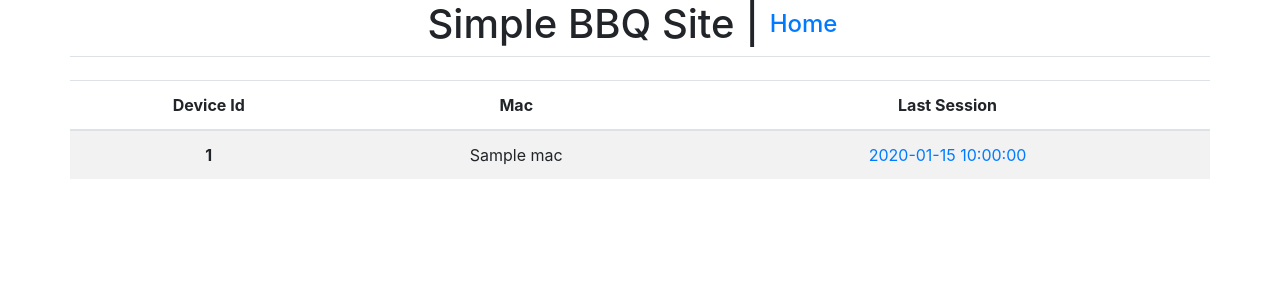
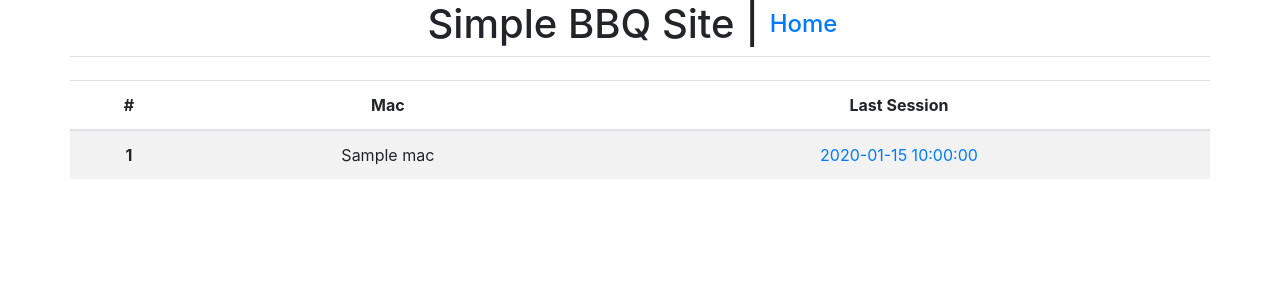
Before and after one commit to tarkah/bbq_temp, a Flask app: template bbq/templates/index.html in a window 1280 px wide. Shown: the top 300 px of the page. Run offline with Flask 2, Linux system fonts and the light colour scheme; the template is opened without the code that fills it: most values are stand-ins (such as "Sample title", 1, 10 or a date in 2020); some libraries are stand-ins or nearby versions.

Commit message:
better format

```diff
--- a/bbq/templates/index.html
+++ b/bbq/templates/index.html
@@ -4,7 +4,7 @@
 <table class="table table-striped table-hover text-center">
     <thead>
         <tr>
-            <th scope="col">Device Id</th>
+            <th scope="col">#</th>
             <th scope="col">Mac</th>
             <th scope="col">Last Session</th>
         </tr>
```
